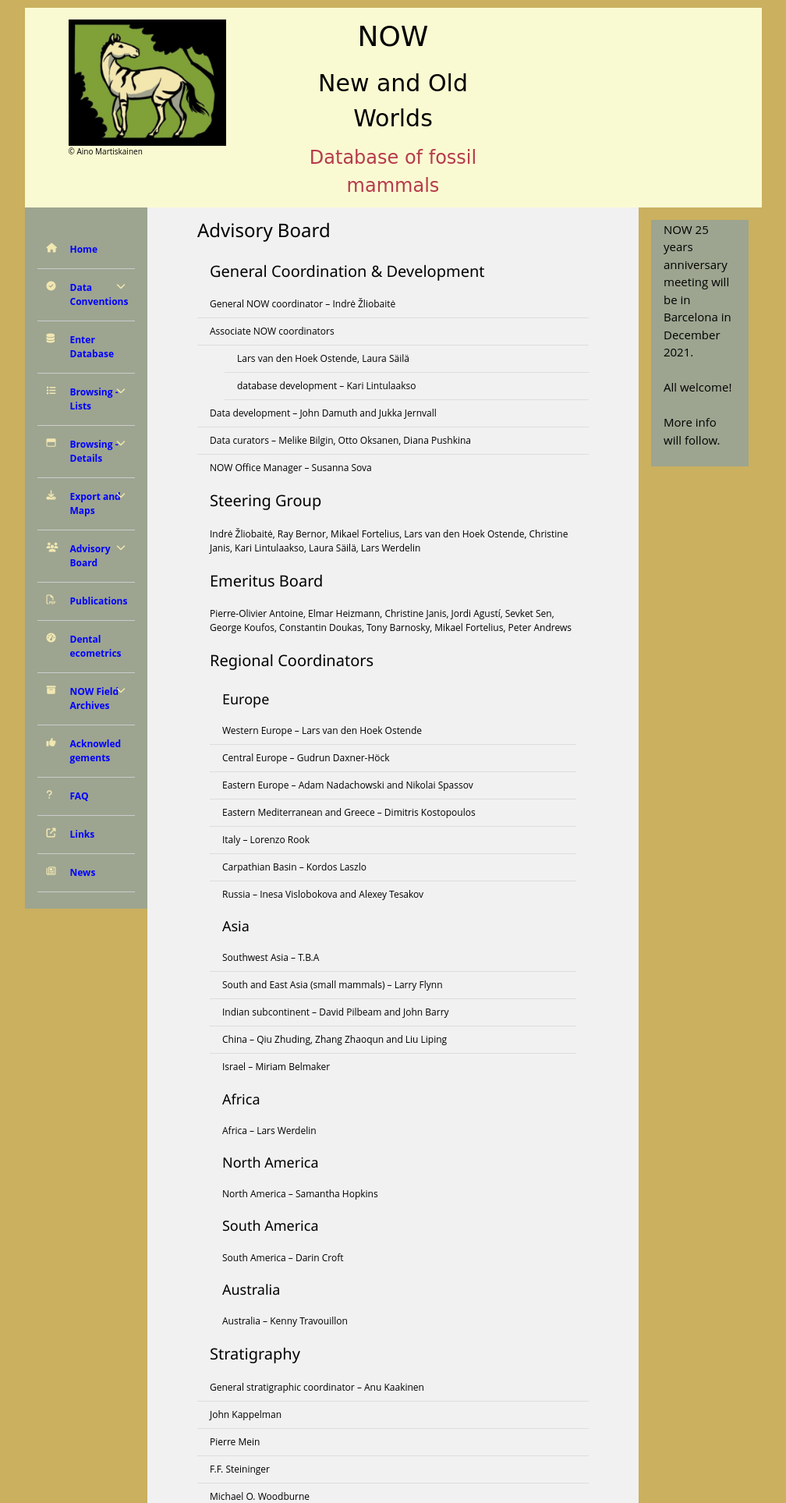
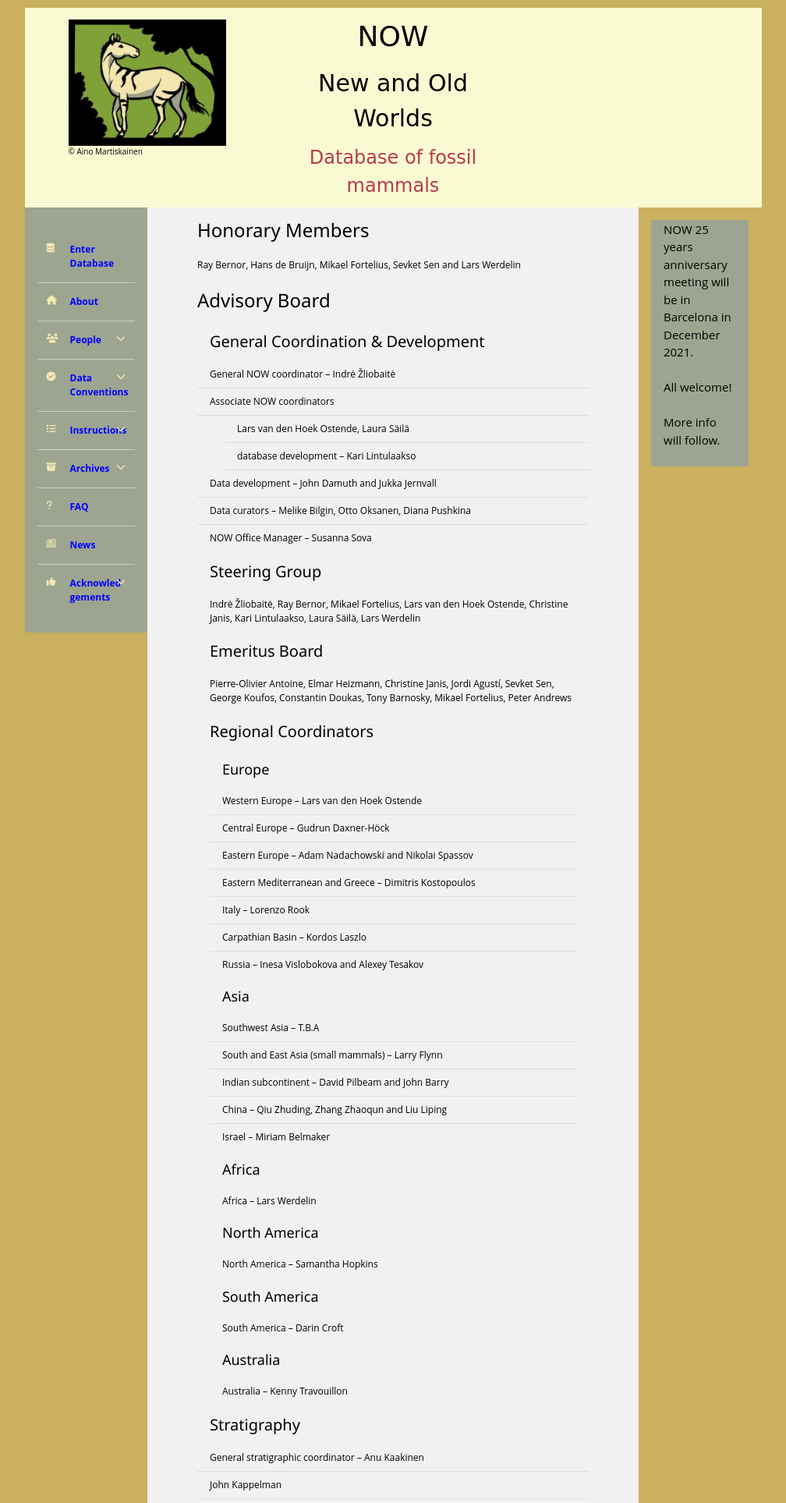
Before and after one commit to karilint/new_and_old_worlds, a Django app: template now/templates/board.html in a window 1280 px wide. Shown: the top 1927 px of the page at 78% size, without its empty margins (136-1144 px from the left). Run offline with Django 3.2, Linux system fonts and the light colour scheme; the template is opened without the code that fills it, so the values that code supplies are empty; some libraries are stand-ins or nearby versions.

Commit message:
Updated navigation bar and Honorary Members

```diff
--- a/now/templates/board.html
+++ b/now/templates/board.html
@@ -9,12 +9,18 @@ NOW - Fossil Mammal Database - Advisory Board
 {% block content %}
 <!--Article header -->
 <header style="display:none">
-  <h3>Advisory Board</h3>
+  <h3>People</h3>
 </header>
 <!--End of article header -->
 
 <!-- Write your comments here -->
 <section class="w3-container">
+  <header class="w3-container">
+    <h3>Honorary Members</h3>
+  </header>
+  <ul class="w3-ul">
+    <li>Ray Bernor, Hans de Bruijn, Mikael Fortelius, Sevket Sen and Lars Werdelin</li>
+  </ul>
   <header class="w3-container">
     <h3>Advisory Board</h3>
   </header>
--- a/now/templates/now_base_generic.html
+++ b/now/templates/now_base_generic.html
@@ -70,62 +70,16 @@
         <!-- Beginning of nav ul-->
         <ul id="accordion" class="accordion">
           <li>
-            <div class="single-link"><i class="fa fa-home"></i><a href="{% url 'index' %}">Home</a></div>
-          </li>
-          <li>
-            <div class="link">
-              <i class="fa fa-check-circle"></i>Data Conventions<i class="fa fa-chevron-down"></i>
-            </div>
-            <ul class="submenu">
-              <li><a href="{% url 'conventions' %}">Background</a></li>
-              <li><a href="{% url 'species_at_localities' %}">Species at Localities</a></li>
-              <li><a href="{% url 'taxonomy' %}">Taxonomic Fields</a></li>
-              <li><a href="{% url 'species_notes' %}">Description of Species</a></li>
-              <li><a href="{% url 'locality_notes' %}">Description of Localities</a></li>
-              <li><a href="{% url 'data_entry_practices' %}">Data entry practices</a></li>
-            </ul>
-          </li>
-          <li>
             <div class="single-link">
               <i class="fa fa-database"></i><a href="{% url 'database' %}">Enter Database</a>
             </div>
           </li>
           <li>
-            <div class="link">
-              <i class="fa fa-list"></i>Browsing - Lists<i class="fa fa-chevron-down"></i>
-            </div>
-            <ul class="submenu">
-              <li><a href="{% url 'browsing_lists' %}#NavBarLists">Navigation Bar</a></li>
-              <li><a href="{% url 'browsing_lists' %}#Arrows">Arrows</a></li>
-              <li><a href="{% url 'browsing_lists' %}#LocalityList">Locality List</a></li>
-              <li><a href="{% url 'browsing_lists' %}#SpeciesList">Species List</a></li>
-              <li><a href="{% url 'browsing_lists' %}#ReferenceList">Reference List</a></li>
-            </ul>
+            <div class="single-link"><i class="fa fa-home"></i><a href="{% url 'index' %}">About</a></div>
           </li>
           <li>
             <div class="link">
-              <i class="fa fa-window-maximize"></i>Browsing - Details<i class="fa fa-chevron-down"></i>
-            </div>
-            <ul class="submenu">
-              <li><a href="{% url 'browsing_details' %}#NavBar">Navigation Bar</a></li>
-              <li><a href="{% url 'browsing_details' %}#Arrows">Arrows</a></li>
-              <li><a href="{% url 'browsing_details' %}#Locality">Locality</a></li>
-              <li><a href="{% url 'browsing_details' %}#Species">Species</a></li>
-              <li><a href="{% url 'browsing_details' %}#Reference">Reference</a></li>
-            </ul>
-          </li>
-          <li>
-            <div class="link">
-              <i class="fa fa-download"></i>Export and Maps<i class="fa fa-chevron-down"></i>
-            </div>
-            <ul class="submenu">
-              <li><a href="{% url 'export_maps' %}#Export">Export</a></li>
-              <li><a href="{% url 'export_maps' %}#ShowMap">Show Map</a></li>
-            </ul>
-          </li>
-          <li>
-            <div class="link">
-              <i class="fa fa-group"></i>Advisory Board<i class="fa fa-chevron-down"></i>
+              <i class="fa fa-group"></i>People<i class="fa fa-chevron-down"></i>
             </div>
             <ul class="submenu">
               <li><a href="{% url 'board' %}#General">General Coordination & Development</a></li>
@@ -142,35 +96,54 @@
             </ul>
           </li>
           <li>
-            <div class="single-link">
-              <i class="fa fa-file-pdf-o"></i><a href="{% url 'publications' %}">Publications</a>
+            <div class="link">
+              <i class="fa fa-check-circle"></i>Data Conventions<i class="fa fa-chevron-down"></i>
             </div>
-            <div class="single-link">
-              <i class="fa fa-dashboard"></i><a href="{% url 'ecometrics' %}">Dental ecometrics</a>
-            </div>
+            <ul class="submenu">
+              <li><a href="{% url 'conventions' %}">Background</a></li>
+              <li><a href="{% url 'species_at_localities' %}">Species at Localities</a></li>
+              <li><a href="{% url 'taxonomy' %}">Taxonomic Fields</a></li>
+              <li><a href="{% url 'species_notes' %}">Description of Species</a></li>
+              <li><a href="{% url 'locality_notes' %}">Description of Localities</a></li>
+              <li><a href="{% url 'data_entry_practices' %}">Data entry practices</a></li>
+            </ul>
           </li>
           <li>
             <div class="link">
-              <i class="fa fa-archive"></i>NOW Field Archives<i class="fa fa-chevron-down"></i>
+              <i class="fa fa-list"></i>Instructions<i class="fa fa-chevron-down"></i>
             </div>
             <ul class="submenu">
-              <li><a href="{% url 'field_archive' %}#fieldCat">Field Catalogues</a></li>
-              <li><a href="{% url 'field_archive' %}#otherFieldCat">Other Field Catalogues</a></li>
+              <li><a href="{% url 'browsing_lists' %}">Browsing Lists</a></li>
+              <li><a href="{% url 'browsing_details' %}">Browsing Details</a></li>
+              <li><a href="{% url 'export_maps' %}">Export and Maps</a></li>
             </ul>
           </li>
           <li>
-            <div class="single-link" style="word-wrap: break-word;">
-              <i class="fa fa-thumbs-up"></i><a href="{% url 'acknowledgements' %}">Acknowledgements</a>
+            <div class="link">
+              <i class="fa fa-archive"></i>Archives<i class="fa fa-chevron-down"></i>
             </div>
+            <ul class="submenu">
+              <li><a href="{% url 'field_archive' %}">NOW Field Archives</a></li>
+              <li><a href="{% url 'ecometrics' %}">Dental ecometrics</a></li>
+              <li><a href="{% url 'links' %}">Links</a></li>
+            </ul>
+          </li>
+          <li>
             <div class="single-link">
               <i class="fa fa-question"></i><a href="{% url 'faq' %}">FAQ</a>
             </div>
             <div class="single-link">
-              <i class="fa fa-external-link"></i><a href="{% url 'links' %}">Links</a>
-            </div>
-            <div class="single-link">
               <i class="fa fa-newspaper-o"></i><a href="{% url 'news' %}">News</a>
             </div>
+          </li>
+          <li>
+            <div class="link" style="word-wrap: break-word;">
+              <i class="fa fa-thumbs-up"></i>Acknowledgements<i class="fa fa-chevron-down"></i>
+            </div>
+            <ul class="submenu">
+              <li><a href="{% url 'acknowledgements' %}">Funding</a></li>
+              <li><a href="{% url 'publications' %}">Publications</a></li>
+            </ul>
           </li>
         </ul>
         <!-- End of nav ul-->
```
